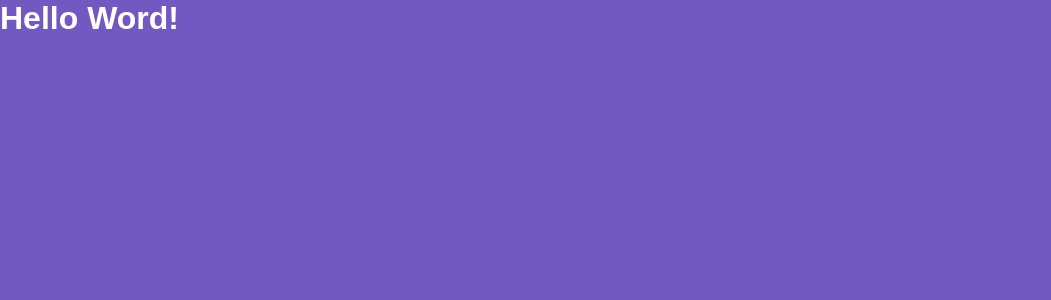
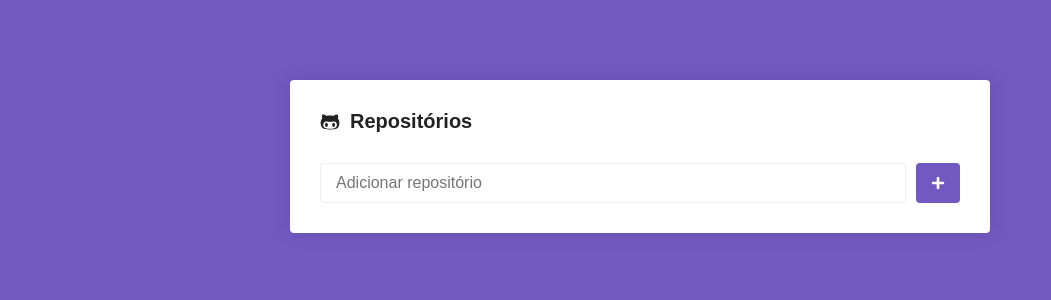
Before and after one commit to LdFerreira/react-learning, a React (Create React App) app: page / in a window 1280 px wide. Shown: the top 300 px of the page, without its empty margins (0-1051 px from the left). Built offline with nearby package versions, Linux system fonts and the light colour scheme.

Commit message:
class 6 finished

```diff
--- a/package.json
+++ b/package.json
@@ -8,6 +8,7 @@
     "@testing-library/user-event": "^7.1.2",
     "react": "^16.12.0",
     "react-dom": "^16.12.0",
+    "react-icons": "^3.9.0",
     "react-router-dom": "^5.1.2",
     "react-scripts": "3.3.0",
     "styled-components": "^5.0.1"
--- a/src/pages/Main/index.js
+++ b/src/pages/Main/index.js
@@ -1,7 +1,22 @@
 import React from 'react';
 
-import { Title } from './styles';
+import { FaGithubAlt, FaPlus } from 'react-icons/fa';
+import { Container, Form, SubmitButton } from './styles';
 
 export default function Main() {
-  return <Title>Hello Word!</Title>;
+  return (
+    <Container>
+      <h1>
+        <FaGithubAlt />
+        Repositórios
+      </h1>
+
+      <Form onSubmit={() => {}}>
+        <input type="text" placeholder="Adicionar repositório" />
+        <SubmitButton>
+          <FaPlus color="#fff" size={14} />
+        </SubmitButton>
+      </Form>
+    </Container>
+  );
 }
--- a/src/pages/Main/styles.js
+++ b/src/pages/Main/styles.js
@@ -1,5 +1,49 @@
 import styled from 'styled-components';
 
-export const Title = styled.h1`
-  color: #fff;
+export const Container = styled.div`
+  max-width: 700px;
+  background: #fff;
+  border-radius: 4px;
+  box-shadow: 0 0 20px rgba(0, 0, 0, 0.1);
+  padding: 30px;
+  margin: 80px auto;
+
+  h1 {
+    font-size: 20px;
+    display: flex;
+    flex-direction: row;
+    align-items: center;
+
+    svg {
+      margin-right: 10px;
+    }
+  }
 `;
+
+export const Form = styled.form`
+  margin-top: 30px;
+  display: flex;
+  flex-direction: row;
+
+  input {
+    flex: 1;
+    border: 1px solid #eee;
+    padding: 10px 15px;
+    border-radius: 4px;
+    font-size: 16px;
+  }
+`;
+
+export const SubmitButton = styled.button.attrs({
+  type: 'submit',
+})`
+  background: #7159c1;
+  border: 0;
+  padding: 0 15px;
+  margin-left: 10px;
+  border-radius: 4px;
+
+  display: flex;
+  justify-content: center;
+  align-items: center;
+`;
```
Also changed, not shown: 1 other file (tests, documents, lock files or other folders).
